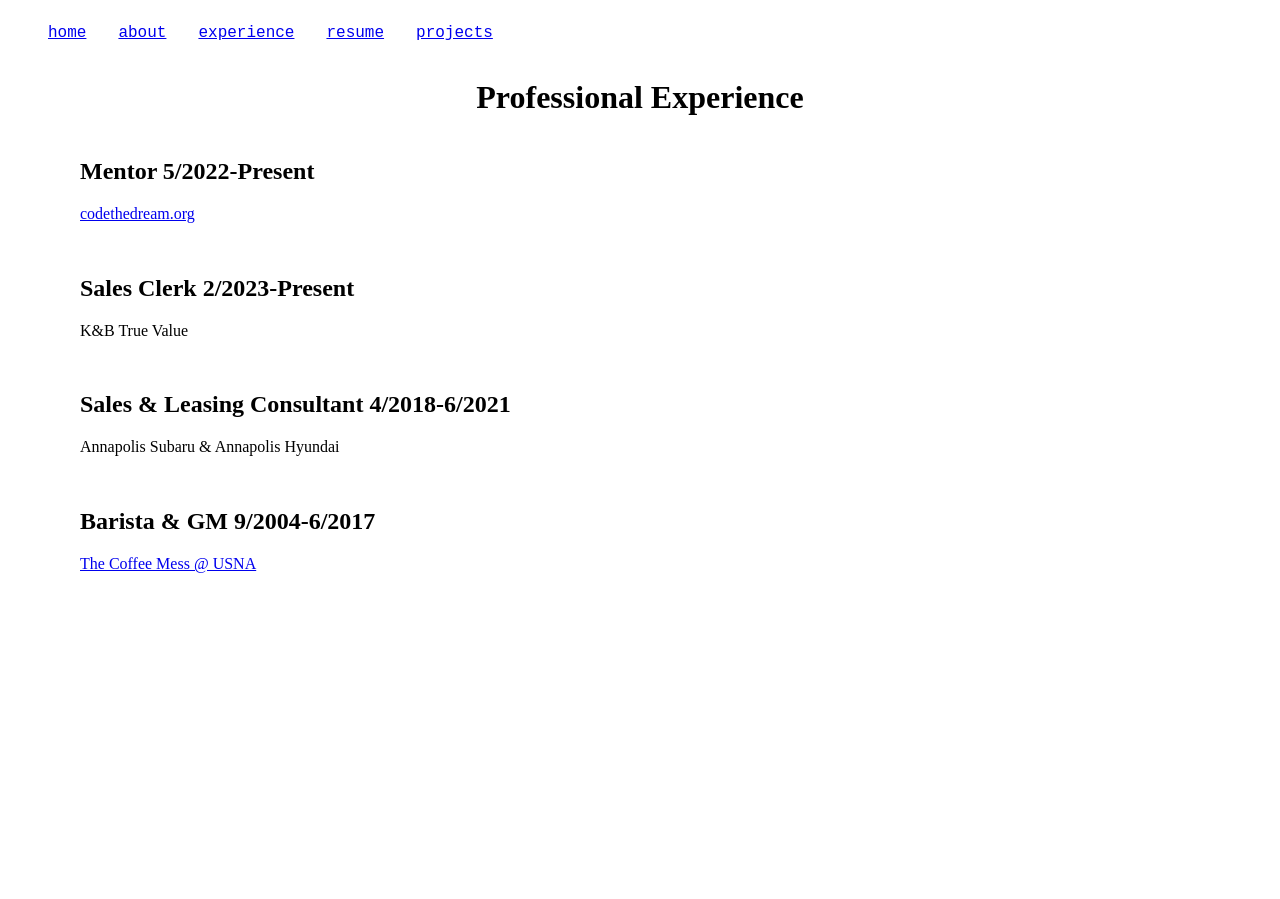
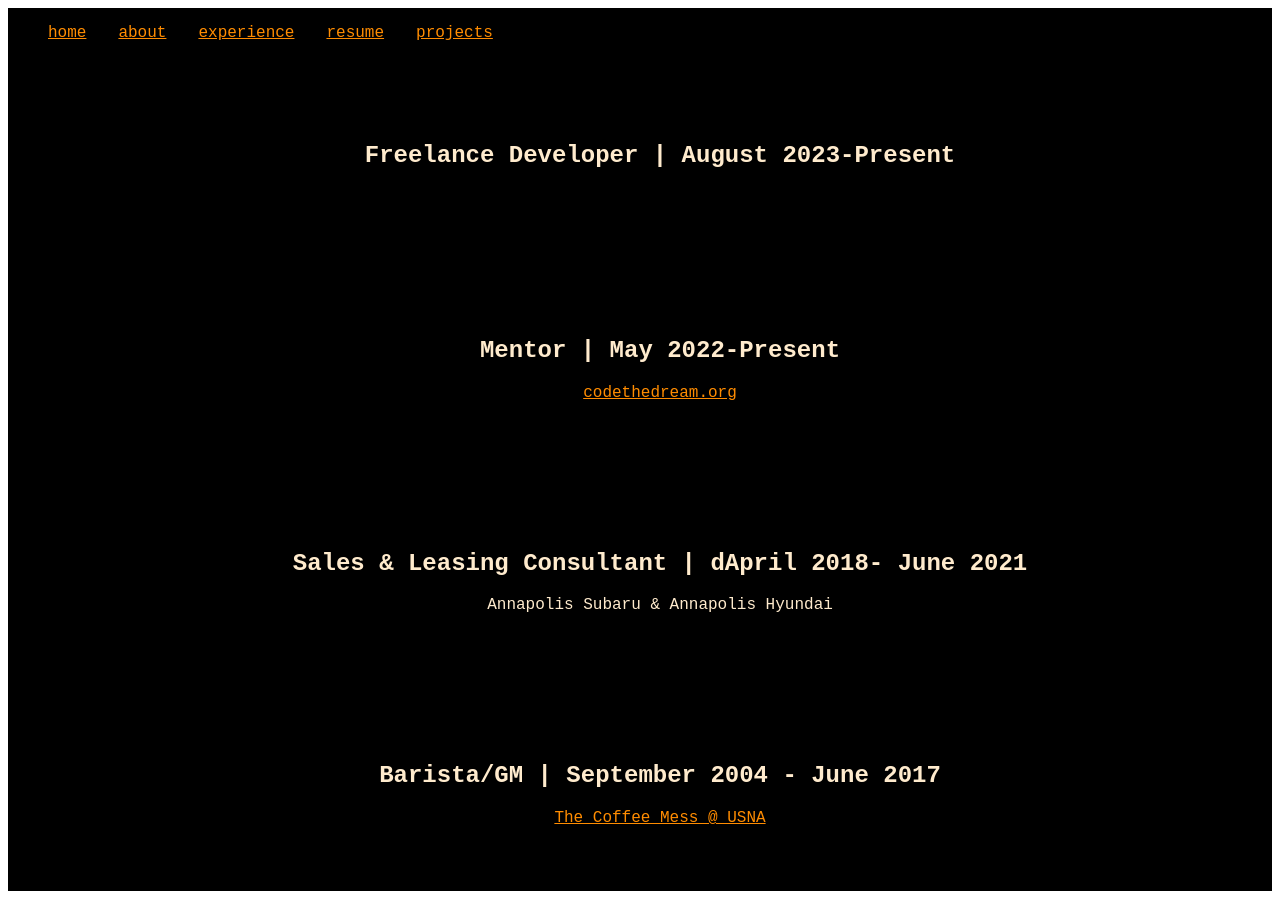
Before and after one commit to Jkuffler/sveltekit-profile, a SvelteKit app: page /experience in a window 1280 px wide. Before the commit the page ends 800 px from the top, so only its background shows below. Built offline with nearby package versions, Linux system fonts and the light colour scheme.

Commit message:
styling and image added

```diff
--- a/src/routes/+layout.svelte
+++ b/src/routes/+layout.svelte
@@ -18,11 +18,25 @@
 <slot />
 
 <style>
+	* {
+		background-color: black;
+	}
+	a {
+		color: darkorange;
+	}
+
+	a:visited {
+		color: tomato;
+	}
+	a:hover {
+		color: thistle;
+	}
 	nav,
 	ul {
 		display: flex;
 		list-style-type: none;
 		gap: 2em;
 		font-family: 'Courier New', Courier, monospace;
+		position: sticky;
 	}
 </style>
--- a/src/routes/+page.svelte
+++ b/src/routes/+page.svelte
@@ -1,46 +1,31 @@
 <script>
-  import { slide } from 'svelte/transition';
-  import { onMount } from 'svelte';
-  let showing = false;
-  let loopCount = 0;
-  const totalLoops = 10;
-
-  const loopAnimate = () => {
-    showing = true;
-    loopCount++;
-
-    if (loopCount <= totalLoops) {
-      // Increase the font size with each pass
-      const fontSize = 24 + loopCount * 4;
-      document.documentElement.style.setProperty('--font-size', `${fontSize}px`);
-
-      // Wait for the animation to complete before re-triggering it
-      setTimeout(() => {
-        loopAnimate();
-      }, 500);
-    }
-  };
-
-  onMount(() => {
-    loopAnimate();
-  });
+  import { slide, fade } from 'svelte/transition';
 </script>
 
-{#if showing}
-<div>
-  <h1 in:slide out:slide style="font-size: var(--font-size, 24px)">Jason Kuffler</h1>
+
+<div in:slide out:fade>
+  <h1>Jason Kuffler</h1>
 </div>
-{/if}
 
 <style>
+	* {
+		background-color: black;
+		display: flex;
+		flex-direction: column;
+		align-items: center;
+		font-family: 'Courier New', Courier, monospace;
+	}
+
   div {
+    color:blanchedalmond;
     display: flex;
     justify-content: center;
     align-items: center;
+    height: 100vh;
   }
 
   h1 {
-    margin-top: 5em;
+    font-size: 5em;
     font-family: 'Courier New', Courier, monospace;
   }
 </style>
--- a/src/routes/about/+page.svelte
+++ b/src/routes/about/+page.svelte
@@ -1,29 +1,44 @@
-<script></script>
+<script>
+	import { slide } from 'svelte/transition';
+	import { onMount } from 'svelte';
+</script>
 
 <section>
-	<h2>Highlights</h2>
-<ul>
-  <li><strong>Elementary School 1980s:</strong> Completed extra-curricular <a href='https://turtlespaces.org/docs/about-logo/'>Logo/turtleSpaces</a> course through public school's gifted and talented program</li>
-  <li><strong>Middle School 1990s:</strong> Learned WYSIWYG approach to HTML coding - primarily using tables for page layouts</li>
-  <li><strong>High School Late 98-2001:</strong> Gained proficiency in Microsoft Office Suite over Jr. and Sr. year as part of Honors Programming electives</li>
-  <li><strong><a href='https://flatironschool.com/'>Flatiron School</a> 2021:</strong> Rapidly learned and applied new paradigms in web development primarily through project-based learning and challenging labs: React, Ruby, Rails, Node, SQL, and more!</li>
-  <li><strong>May 2021 - Present day:</strong> Mentor with <a href='https://www.codethedream.org'>Code the Dream</a></li>
-</ul>
+	<h2>Me and Mr. Jasper Bellzak</h2>
+
+	<img src="src/routes/about/profile.png" alt="looks like me" />
+	<p>
+		Sharing my work with friends I haven't met yet | Finishing a degree in Comp Sci | Mentor at<a href="http://www.codethedream.org">codethedream.org</a>
+	</p>
 </section>
 
 <style>
-  ul {
-    list-style-type: none;
-    margin: 1em;
-    padding: 1em;
+	a {
+		color: darkorange;
 	}
 
-  li {
-    padding: .5em;
+	a:visited {
+		color: tomato;
 	}
-h2 {
+	a:hover {
+		color: thistle;
+	}
+	* {
+		background-color: black;
 		display: flex;
 		flex-direction: column;
 		align-items: center;
+		font-family: 'Courier New', Courier, monospace;
+	}
+
+	img {
+		max-width: 100%;
+		height: 20em;
+	}
+
+	p {
+		color: blanchedalmond;
+		margin-left: 3em;
+		margin-right: 3em;
 	}
 </style>
--- a/src/routes/experience/+page.svelte
+++ b/src/routes/experience/+page.svelte
@@ -1,22 +1,19 @@
 <script></script>
-
-<h1>Professional Experience</h1>
 <section>
 	<ul>
 		<li>
-			<h2>Mentor 5/2022-Present</h2>
+			<h2>Freelance Developer | August 2023-Present</h2>
+		</li>
+		<li>
+			<h2>Mentor | May 2022-Present</h2>
 			<a href="https://codethedream.org/ctd-volunteer-mentors/">codethedream.org</a>
 		</li>
 		<li>
-			<h2>Sales Clerk 2/2023-Present</h2>
-			 K&B True Value
-		</li>
-		<li>
-			<h2>Sales & Leasing Consultant 4/2018-6/2021</h2>
+			<h2>Sales & Leasing Consultant | dApril 2018- June 2021</h2>
 			Annapolis Subaru & Annapolis Hyundai
 		</li>
 		<li>
-			<h2>Barista & GM 9/2004-6/2017</h2>
+			<h2>Barista/GM | September 2004 - June 2017</h2>
 			<a href="https://www.thecoffeemess.com/">The Coffee Mess @ USNA</a>
 		</li>
 	</ul>
@@ -27,18 +24,37 @@
 </style> -->
 
 <style>
+	* {
+		background-color: black;
+		display: flex;
+		flex-direction: column;
+		align-items: center;
+		font-family: 'Courier New', Courier, monospace;
+	}
+
+	a {
+		color: darkorange;
+	}
+
+	a:visited {
+		color: tomato;
+	}
+	a:hover {
+		color: thistle;
+	}
 	h1 {
 		display: flex;
 		flex-direction: column;
 		align-items: center;
 	}
 	ul {
+		color:blanchedalmond;
 		display: grid;
 		list-style-type: none;
 		gap: 2em;
 		list-style-type: none;
 	}
 	li {
-		padding-left: 2em;
+		padding: 3em;
 	}
 </style>
```
Also changed, not shown: src/routes/about/profile.png (added). Lines whose indentation alone changed are shown as unchanged.
